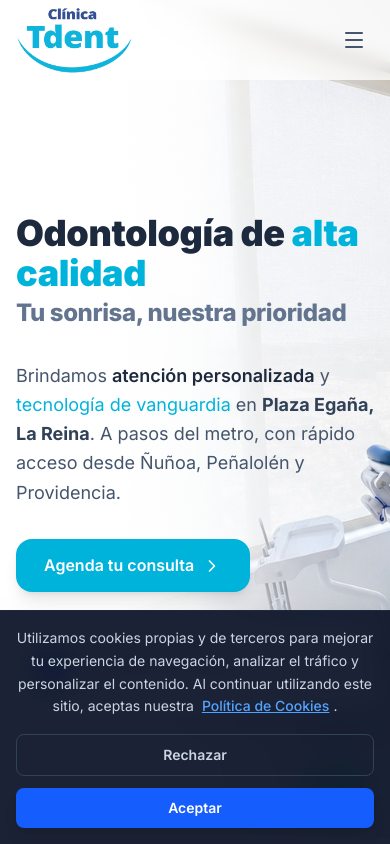
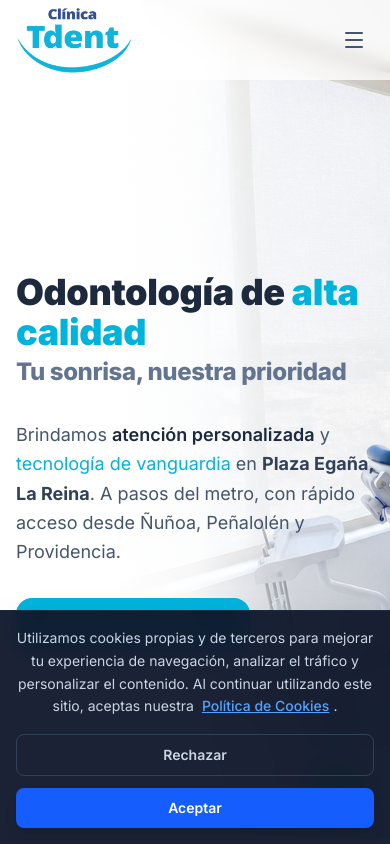
Before and after one commit to xngar/tdent-temp, a Next.js app: page / in a window 390 px wide. Shown: the top 844 px of the page. Built offline with nearby package versions, Linux system fonts and the light colour scheme.

Commit message:
feat: create Hero section component with background image, CTA, and text content

```diff
--- a/src/app/components/Hero.tsx
+++ b/src/app/components/Hero.tsx
@@ -79,15 +79,17 @@
               </Link>
             </div>
 
-            {/* Floating info badge */}
-            <div className="inline-flex">
-              <div className="glass-card rounded-2xl p-4 shadow-xl">
+
+          </div>
+        </div>
+      </div>
+
+      {/* Floating info badge — right side, over the image */}
+      <div className="absolute -translate-y-1/2 right-6 lg:right-12 hidden sm:block" style={{ top: "calc(50% - 150px)" }}>
+        <div className="glass-card rounded-2xl p-4 shadow-xl min-w-[200px]">
           <div className="flex items-center gap-3">
-                  <div className="w-10 h-10 bg-blue-600 rounded-xl flex items-center justify-center">
-                    <Stethoscope
-                      className="w-5 h-5 text-white"
-                      aria-hidden="true"
-                    />
+            <div className="w-10 h-10 bg-blue-600 rounded-xl flex items-center justify-center shrink-0">
+              <Stethoscope className="w-5 h-5 text-white" aria-hidden="true" />
             </div>
             <div>
               <p className="text-sm font-bold text-slate-800">
@@ -96,9 +98,6 @@
               <p className="text-xs text-slate-500 leading-snug">
                 Te ayudaremos a mantenerlos el mayor tiempo posible
               </p>
-                  </div>
-                </div>
-              </div>
             </div>
           </div>
         </div>
```
Lines whose indentation alone changed are shown as unchanged.
